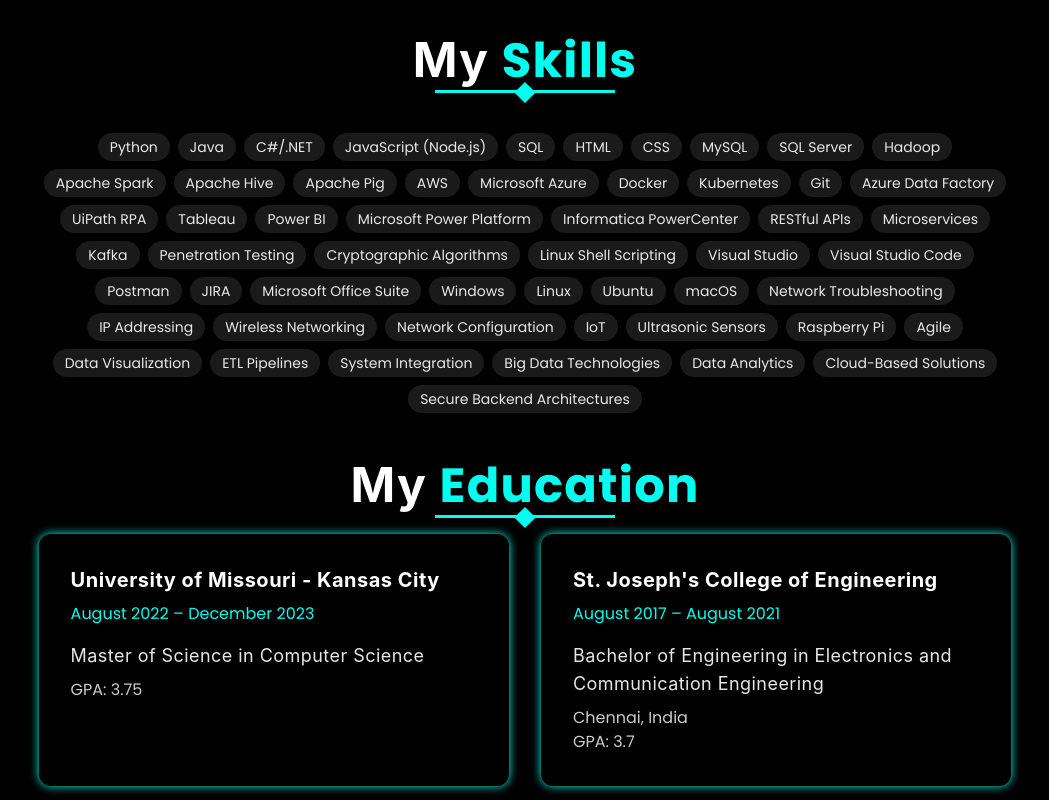
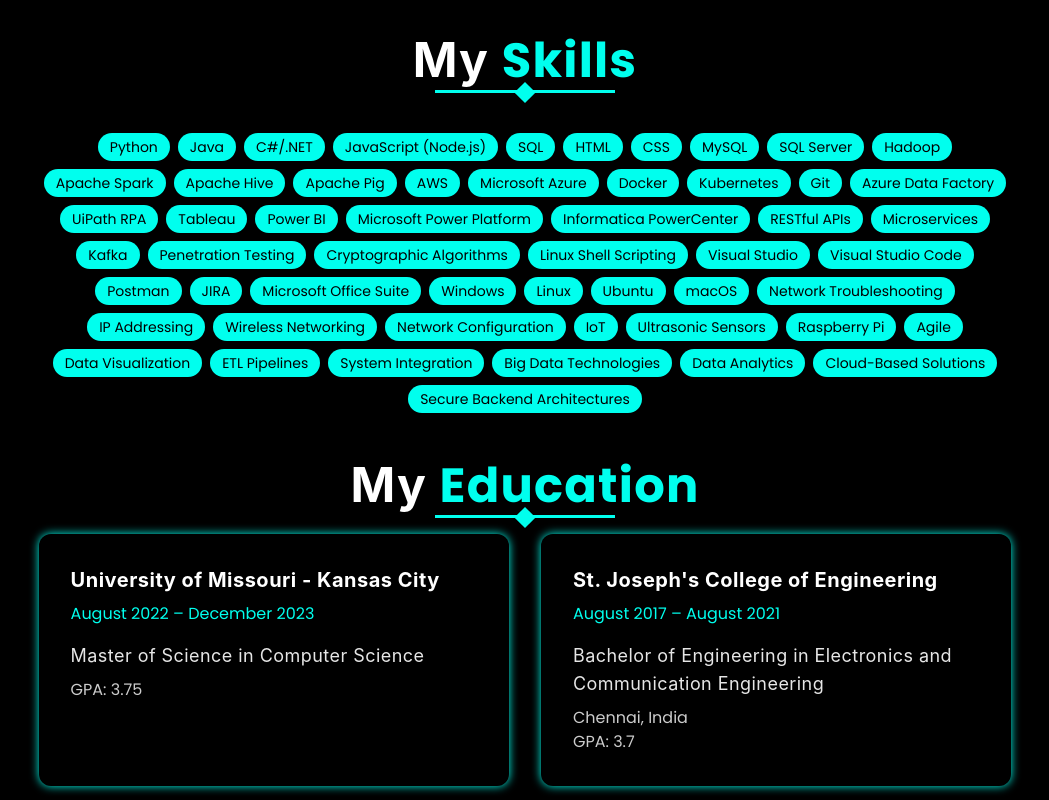
Before and after one commit to saicharankarasala/Portfolio, a React (Vite) app: page / in a window 1280 px wide. Shown: the part 1800-2600 px from the top of the page, without its empty margins (115-1164 px from the left). Built offline with nearby package versions, Linux system fonts and the light colour scheme.

Commit message:
Update skill tag styling

```diff
--- a/src/index.css
+++ b/src/index.css
@@ -330,12 +330,12 @@
   }
 
   .tech-tag {
-    @apply px-3 py-1 text-sm rounded-full bg-white/10 text-white/90
+    @apply px-3 py-1 text-sm rounded-full bg-[--main-color] text-black
            border border-[--main-color] transition-all duration-300;
   }
 
   .tech-tag:hover {
-    @apply bg-[--main-color] text-black scale-110;
+    @apply scale-110 shadow-[0_0_10px_var(--main-color)];
   }
 
   .tech-tag-red {
@@ -907,12 +907,12 @@
   }
 
   .tech-tag {
-    @apply px-3 py-1 text-sm rounded-full bg-white/10 text-white/90
+    @apply px-3 py-1 text-sm rounded-full bg-[--main-color] text-black
            border border-[--main-color] transition-all duration-300;
   }
 
   .tech-tag:hover {
-    @apply bg-[--main-color] text-black scale-110;
+    @apply scale-110 shadow-[0_0_10px_var(--main-color)];
   }
 }
 
```
